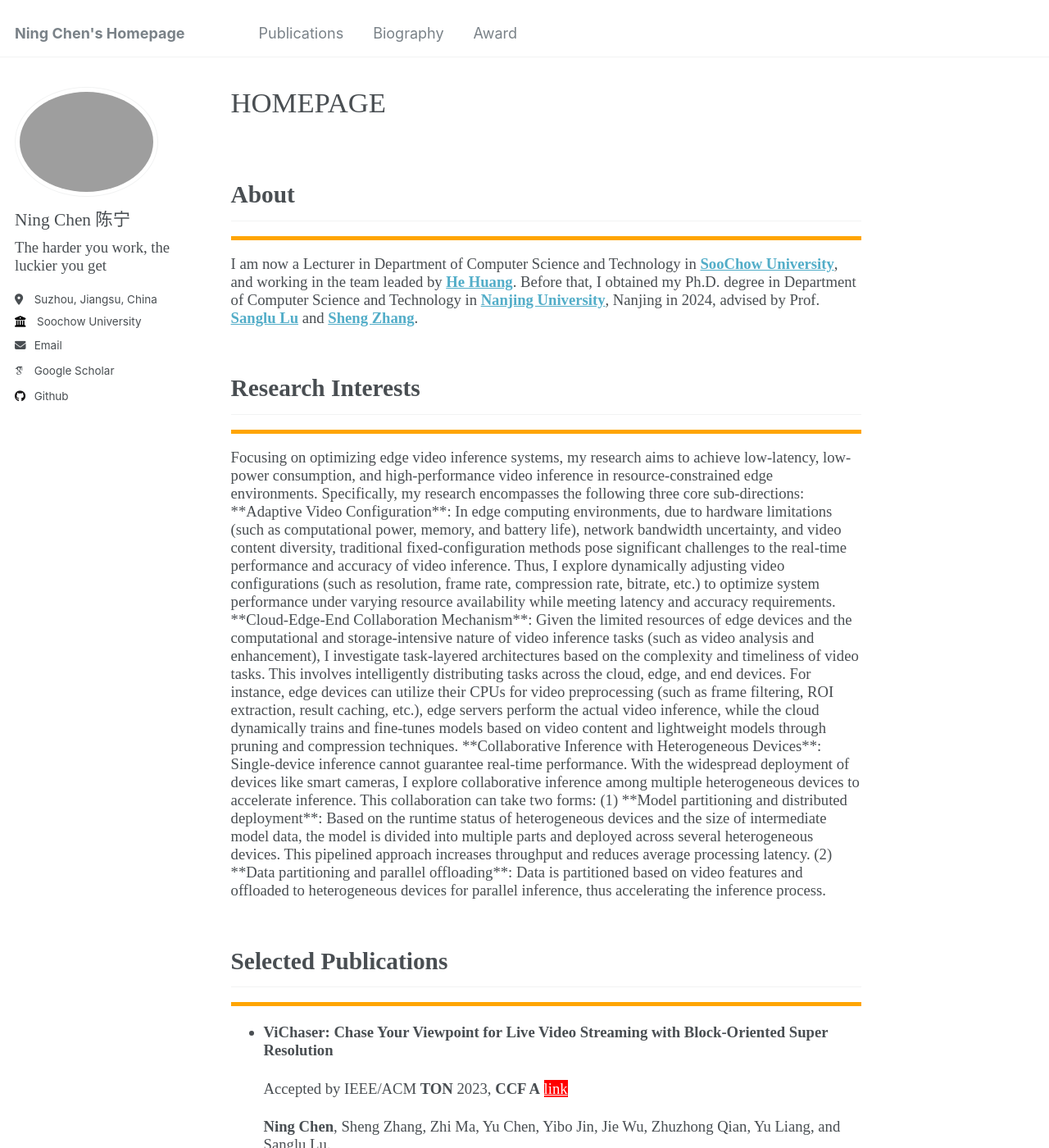
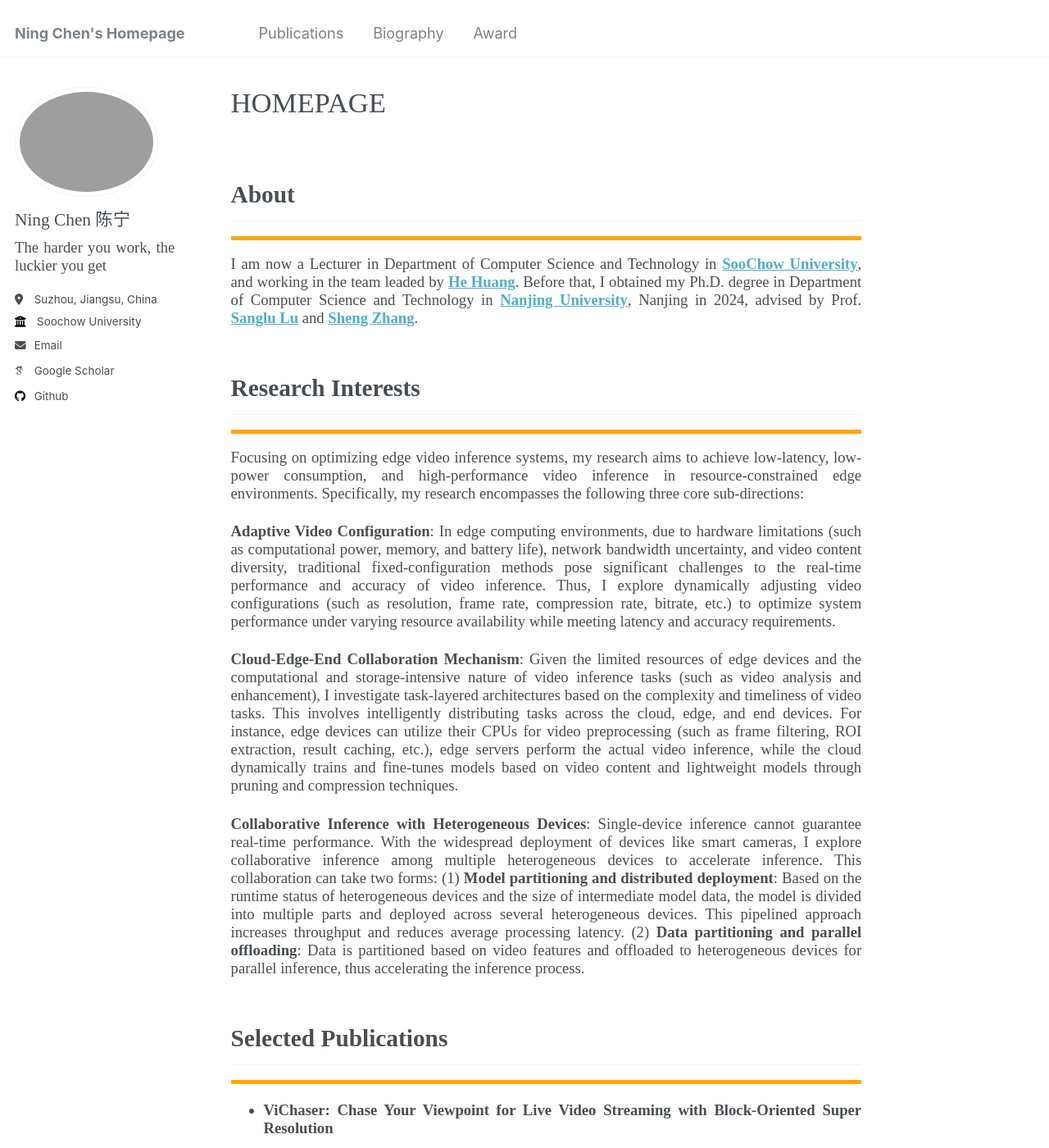
Before and after one commit to nju-cn/nju-cn.github.io, a Jekyll site: the page built from _pages/about.md, in a window 1280 px wide and 1400 px high. Shown: the whole window at 82% size. Built offline with Jekyll 4.4.1, drawn with Linux system fonts in a browser that asks for light colours; some web fonts are replaced.

Commit message:
Merge remote-tracking branch 'origin/master'

```diff
--- a/_pages/about.md
+++ b/_pages/about.md
@@ -16,6 +16,17 @@
 
 <style>   h1, h2, h3, h4, h5, h6 {     border-bottom: none;   } </style>
 
+<style>
+    p{
+        text-align:justify;
+        text-justify:inter-word;
+    }
+</style>
+
+
+
+
+
 ## **About**
 
 ***
@@ -30,7 +41,7 @@
 
 ***
 
-<p>
+
 
 Focusing on optimizing edge video inference systems, my research aims to achieve low-latency, low-power consumption, and  high-performance video inference in resource-constrained edge  environments. Specifically, my research encompasses the following three  core sub-directions:
 
@@ -40,7 +51,7 @@
 
 **Collaborative Inference with Heterogeneous Devices**: Single-device inference cannot guarantee real-time performance. With the widespread  deployment of devices like smart cameras, I explore collaborative  inference among multiple heterogeneous devices to accelerate inference.  This collaboration can take two forms: (1) **Model partitioning and  distributed deployment**: Based on the runtime status of heterogeneous  devices and the size of intermediate model data, the model is divided  into multiple parts and deployed across several heterogeneous devices.  This pipelined approach increases throughput and reduces average  processing latency. (2) **Data partitioning and parallel offloading**:  Data is partitioned based on video features and offloaded to  heterogeneous devices for parallel inference, thus accelerating the  inference process.
 
-</p>
+
 
 
 ## **Selected Publications**
```
